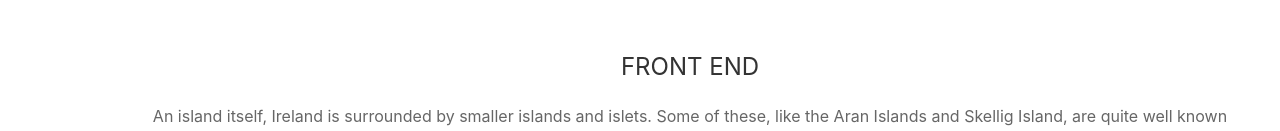
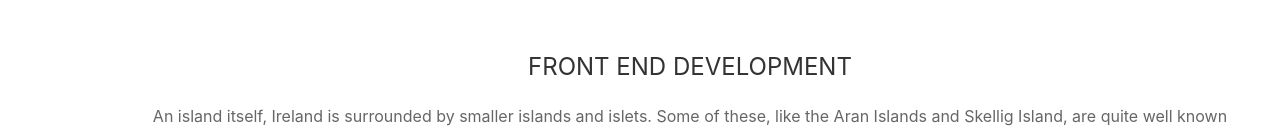
Before and after one commit to 20041540MichaelKelly/poi-svelte, a Svelte app: page / in a window 1280 px wide. Shown: the part 266-397 px from the top of the page. Built offline with nearby package versions, Linux system fonts and the light colour scheme.

Commit message:
Everything is updated with edit and editor

```diff
--- a/src/pages/Main.svelte
+++ b/src/pages/Main.svelte
@@ -22,7 +22,7 @@
     <div class="uk-child-width-expand uk-flex-center uk-flex-middle uk-text-center">
         <div class="uk-position-large uk-position uk-overlay uk-overlay-default">
             <h1 class="uk-heading-small">A GUIDE TO THE ISLANDS OF IRELAND</h1>
-            <h3>FRONT END</h3>
+            <h3>FRONT END DEVELOPMENT</h3>
             <p>An island itself, Ireland is surrounded by smaller islands and islets. Some of these, like the Aran Islands and Skellig Island, are quite well known internationally. And although others, such as Inishbiggle and Gola Island, may be a little less familiar, that doesn't make them any less interesting.
                 Use this page to help you find the islands and islets you would most like to visit.</p>
             <p><img width="500" src="{island_main}" alt="island" /></p>
```
